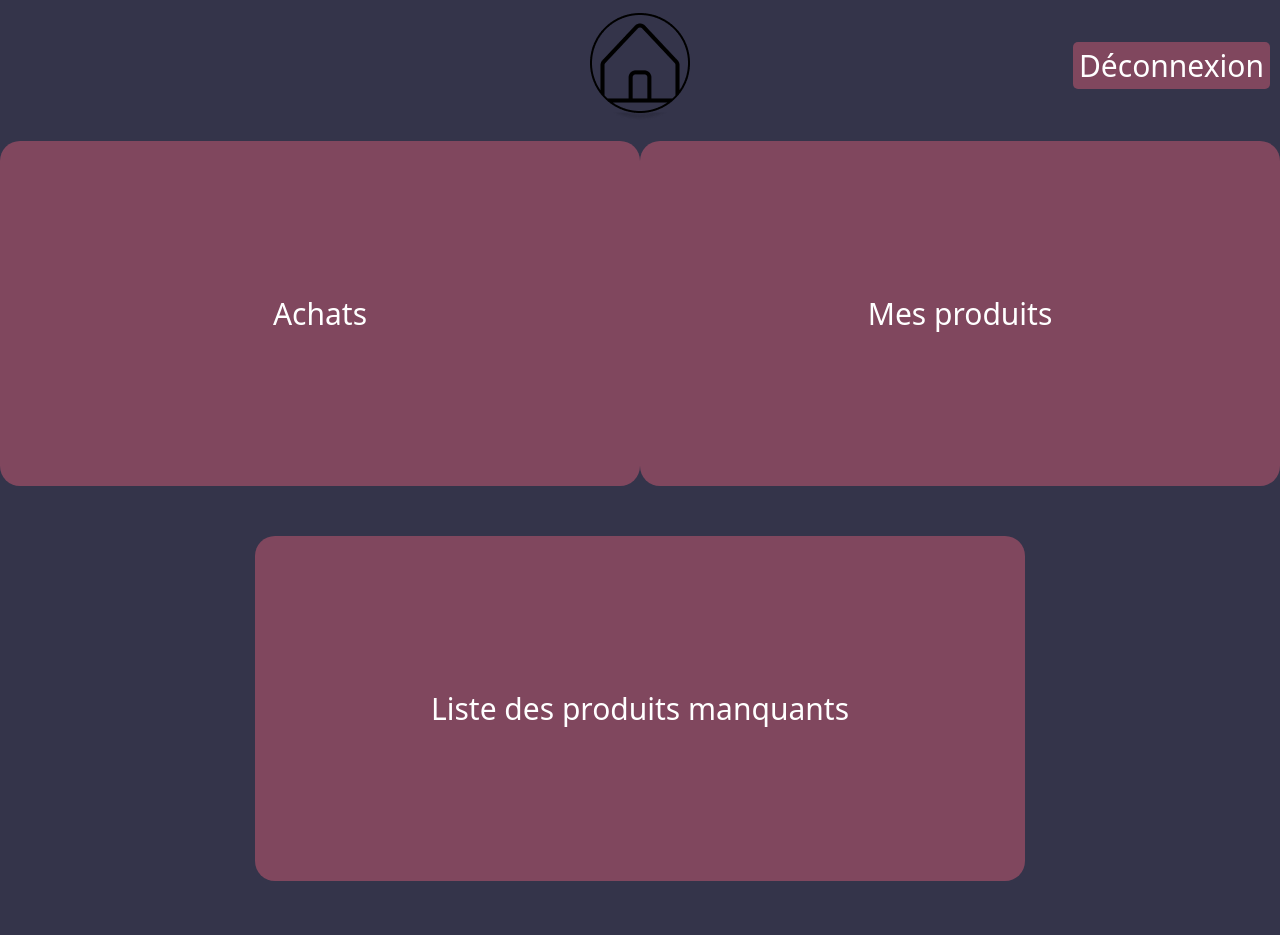
After one commit to Rafaelkoebel/rkourses, a Symfony app: template templates/home/index.html.twig in a window 1280 px wide. The commit adds this page. Run offline with Twig, Linux system fonts and the light colour scheme; the template is opened without the code that fills it, so the values that code supplies are empty; some libraries are stand-ins or nearby versions.

Commit message:
page home + sécu routes

```diff
--- a/public/css/login.css
+++ b/public/css/login.css
@@ -14,7 +14,9 @@ body{
 form{
     display: flex;
     flex-direction: column;
+    align-items: center;
 }
+
 #inputEmail, #inputPassword{
     font-size: x-large;
     margin-bottom: 10px;
--- /dev/null
+++ b/public/css/style.css
@@ -0,0 +1,97 @@
+@media screen and (max-width: 500px) {
+    body{
+        height: 300px;
+    }
+}
+
+@media screen and (max-width: 1920px) {
+    body{
+        min-height: 935px;
+    }
+}
+
+@media screen and (min-width: 1921px) {
+    body{
+        min-height: 1297px;
+    }
+}
+
+body{
+    background: linear-gradient(#34344A 100%, #80475E 0%);
+}
+
+#logout{
+    color: white;
+    background-color: #80475E;
+    border: hidden;
+    border-radius: 5px;
+    font-size: 30px;
+    transition-duration: 0.4s;
+}
+
+#logout:hover{
+    font-size: 32px;
+}
+
+#header{
+    display: grid;
+    grid-template-columns: repeat(3, 1fr);
+    grid-template-rows: 1fr;
+    grid-column-gap: 50px;
+    grid-row-gap: 0px;
+}
+
+#home{
+    display: flex;
+    justify-content: center;
+    align-items: center;
+    grid-area: 1 / 2 / 2 / 3;
+}
+
+
+#home2{
+    display: flex;
+    justify-content: flex-end;
+    align-items: center;
+    margin-right: 10px;
+    grid-area: 1 / 3 / 2 / 4;
+}
+
+img{
+    transition-duration: 0.1s;
+    border-radius: 50%;
+    padding: 10px;
+}
+
+img:hover{
+    box-shadow: 0px 0px 10px 0px black;
+}
+
+
+.button{
+    color: white;
+    background-color: #80475E;
+    border: hidden;
+    padding: 150px;
+    width: 770px;
+    border-radius: 20px;
+    font-size: 30px;
+    transition-duration: 0.4s;
+}
+
+.button:hover{
+    font-size: 35px;
+    box-shadow: 0 12px 16px 0 rgba(0,0,0,0.24), 0 17px 50px 0 rgba(0,0,0,0.19);
+}
+
+#ligne1{
+    display: flex;
+    justify-content: space-around;
+    margin-top: 10px;
+}
+
+#ligne2{
+    display: flex;
+    justify-content: center;
+    margin-top: 50px;
+}
--- /dev/null
+++ b/templates/home/index.html.twig
@@ -0,0 +1,14 @@
+{% extends 'layout.html.twig' %}
+
+{% block title %}Accueil{% endblock %}
+
+{% block body %}
+<div id="ligne1">
+    <button class="button">Achats</button>
+    <button class="button">Mes produits</button>
+</div>
+
+<div id="ligne2">
+    <button class="button">Liste des produits manquants</button>
+</div>
+{% endblock %}
--- a/templates/layout.html.twig
+++ b/templates/layout.html.twig
@@ -1,12 +1,29 @@
 <!DOCTYPE html>
-<html lang="en">
+<html lang="fr">
 <head>
     <meta charset="UTF-8">
     <meta http-equiv="X-UA-Compatible" content="IE=edge">
     <meta name="viewport" content="width=device-width, initial-scale=1.0">
-    <title>Document</title>
+    <link href="{{ asset('css/style.css') }}" rel="stylesheet" />
+    <link href="https://cdn.jsdelivr.net/npm/bootstrap@5.2.0-beta1/dist/css/bootstrap.min.css" rel="stylesheet" integrity="sha384-0evHe/X+R7YkIZDRvuzKMRqM+OrBnVFBL6DOitfPri4tjfHxaWutUpFmBp4vmVor" crossorigin="anonymous">
+
+
+    <title>{% block title %}{% endblock %}</title>
 </head>
 <body>
+    <div id="header">
+        <div id="home">
+            <a href="{{ path('home') }}">
+                <img src="/assets/img/Home.png" alt="home">
+            </a>
+        </div>
 
+        <div id="home2">
+            <a href="{{ path('app_logout') }}">
+                <button id="logout">Déconnexion</button>
+            </a>
+        </div>
+    </div>
+    {% block body %}{% endblock %}
 </body>
 </html>
--- a/templates/registration/register.html.twig
+++ b/templates/registration/register.html.twig
@@ -1,4 +1,4 @@
-{% extends 'base.html.twig' %}
+{% extends 'layout.html.twig' %}
 
 {% block title %}Register{% endblock %}
 
--- a/templates/reset_password/email.html.twig
+++ b/templates/reset_password/email.html.twig
@@ -1,9 +1,9 @@
-<h1>Hi!</h1>
+<h1>Bonjour</h1>
 
-<p>To reset your password, please visit the following link</p>
+<p>Pour réinitialiser votre mot de passe, veuillez cliquer sur le lien suivant</p>
 
 <a href="{{ url('app_reset_password', {token: resetToken.token}) }}">{{ url('app_reset_password', {token: resetToken.token}) }}</a>
 
-<p>This link will expire in {{ resetToken.expirationMessageKey|trans(resetToken.expirationMessageData, 'ResetPasswordBundle') }}.</p>
+<p>Ce lien expire dans {{ resetToken.expirationMessageKey|trans(resetToken.expirationMessageData, 'ResetPasswordBundle') }}.</p>
 
 <p>Cheers!</p>
--- a/templates/reset_password/reset.html.twig
+++ b/templates/reset_password/reset.html.twig
@@ -3,10 +3,10 @@
 {% block title %}Reset your password{% endblock %}
 
 {% block body %}
-    <h1>Reset your password</h1>
+    <h1>Réinitialisez votre mot de passe</h1>
 
     {{ form_start(resetForm) }}
         {{ form_row(resetForm.plainPassword) }}
-        <button class="btn btn-primary">Reset password</button>
+        <button class="btn btn-primary">Réinitialiser</button>
     {{ form_end(resetForm) }}
 {% endblock %}
```
Also changed, not shown: src/Controller/HomeController.php (added, +18 -0 lines), templates/reset_password/check_email.html.twig (+4 -4 lines), templates/reset_password/request.html.twig (+4 -5 lines), templates/security/login.html.twig (+7 -4 lines), public/assets/img/Home.png (added), 1 other file.
